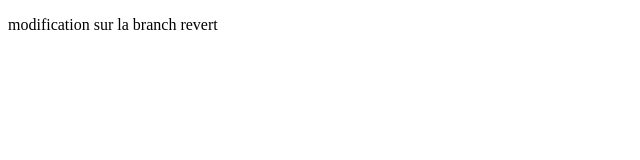
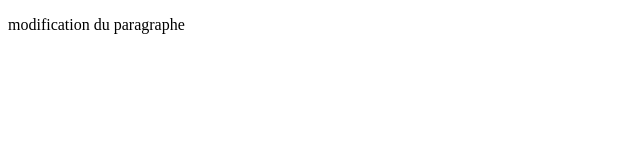
Before and after one commit to auredia898/cours-dev, a plain HTML site: page index.html in a window 1280 px wide. Shown: the full height of the page, 0-640 px from the left. Drawn offline with Linux system fonts and the light colour scheme.

Commit message:
git revert on feature-revert branch

```diff
--- a/index.html
+++ b/index.html
@@ -6,6 +6,6 @@
     <title>title update</title>
 </head>
 <body>
-    <section> <p> modification sur la branch revert</p></section>
+    <section> <p> modification du paragraphe</p></section>
 </body>
 </html>
```
